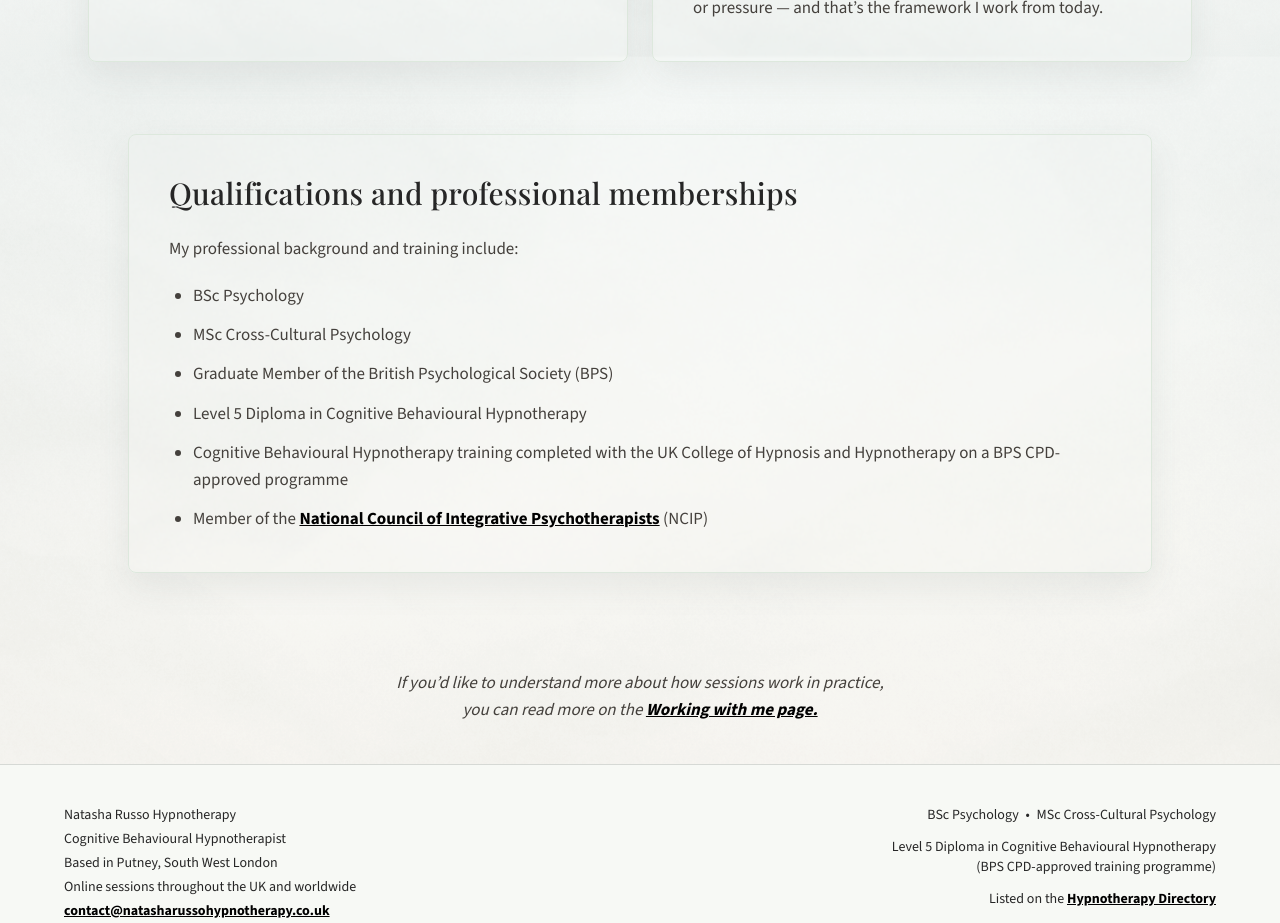
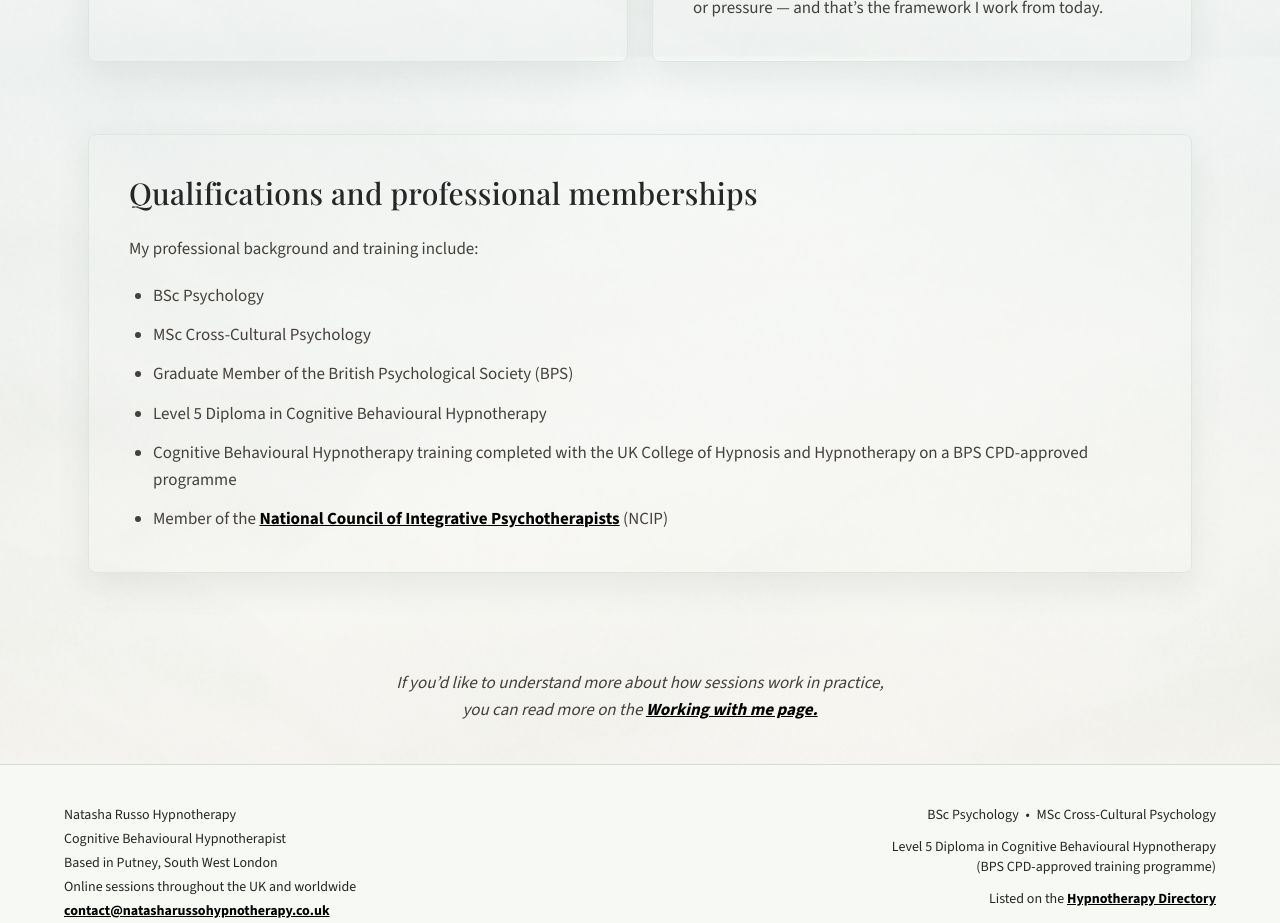
Before and after one commit to russog/natasha-russo-hypnotherapy, a Next.js app in the folder src/: page /about in a window 1280 px wide. Shown: the part 1840-2763 px from the top of the page. Built offline with nearby package versions, Linux system fonts and the light colour scheme; grey boxes are pictures that could not be loaded.

Commit message:
Widen qualifications card

```diff
--- a/src/src/app/about/page.tsx
+++ b/src/src/app/about/page.tsx
@@ -123,7 +123,7 @@ export default function About() {
                 </div>
 
                 <div className="relative z-10 mt-12 md:col-span-2">
-                    <Card className="mx-auto max-w-5xl">
+                    <Card className="mx-auto w-full">
                         <h2 className="mb-6 text-2xl font-medium leading-snug text-neutral-800 sm:text-3xl">
                             Qualifications and professional memberships
                         </h2>
```
